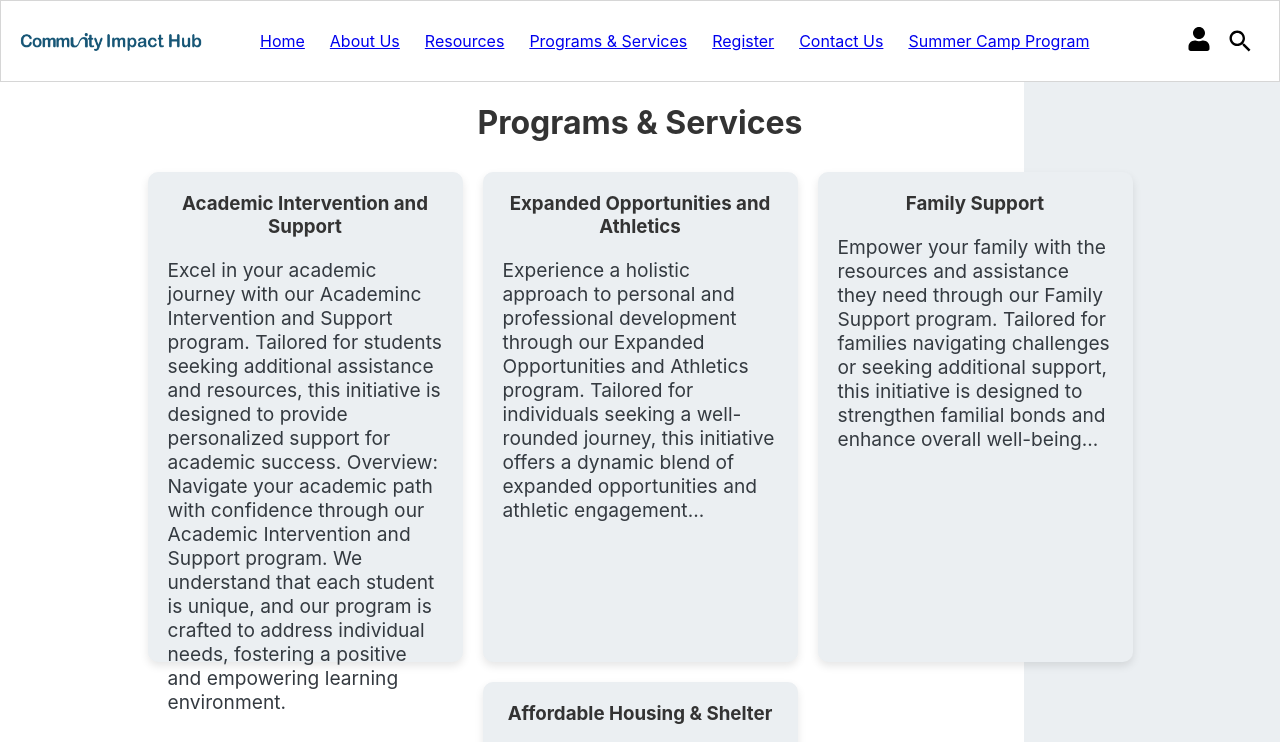
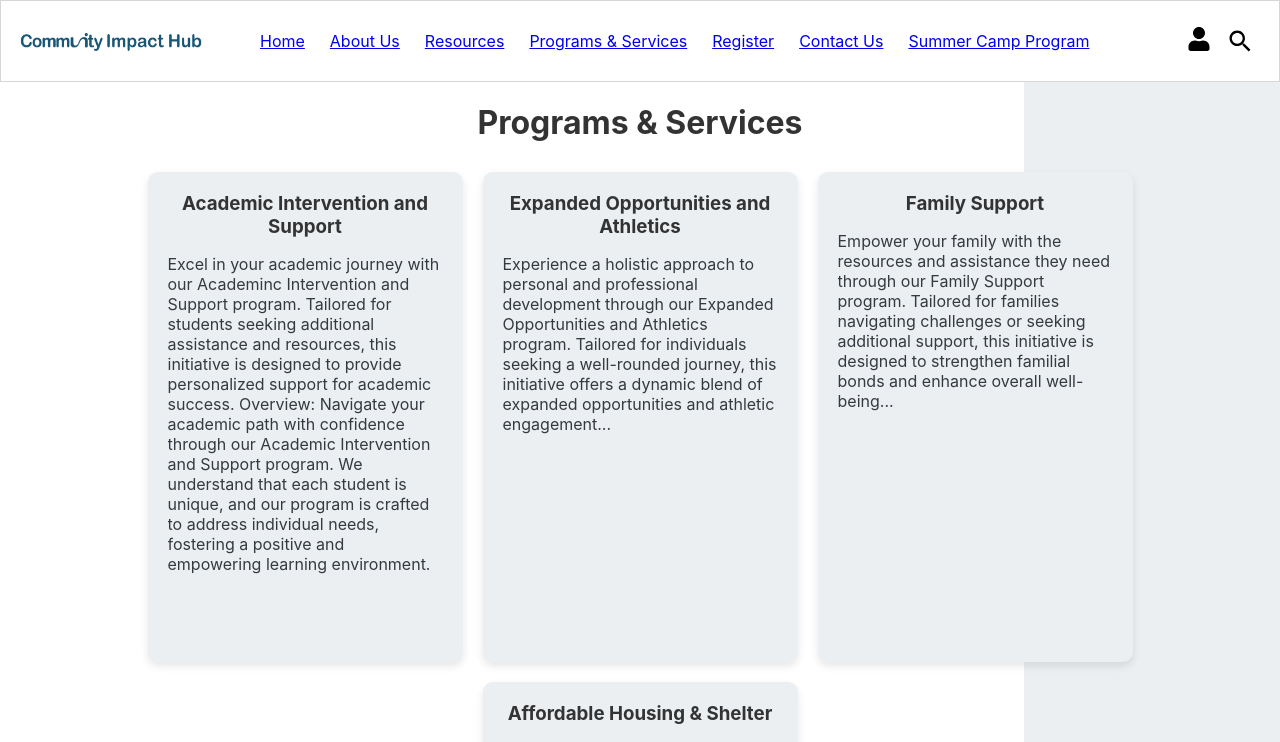
Before and after one commit to venuraperera99/Community-Impact-Hub, a React (Create React App) app: page /programs in a window 1280 px wide. Shown: the top 742 px of the page. Built offline with nearby package versions, Linux system fonts and the light colour scheme.

Commit message:
Fixed leaking text out of card

```diff
--- a/src/pages/programandservices/ProgramAndServices.css
+++ b/src/pages/programandservices/ProgramAndServices.css
@@ -39,6 +39,7 @@ h1 {
     cursor: pointer;
     display: flex;
     flex-direction: column;
+    overflow: hidden; /* Hide overflow */
 }
 
 .card h3 {
@@ -48,6 +49,8 @@ h1 {
 .card p {
     text-align: left;
     flex-grow: 1;
+    font-size: 16px; /* Adjust the font size */
+    overflow-y: auto; /* Add scroll if needed */
 }
 
 .card:hover {
```
